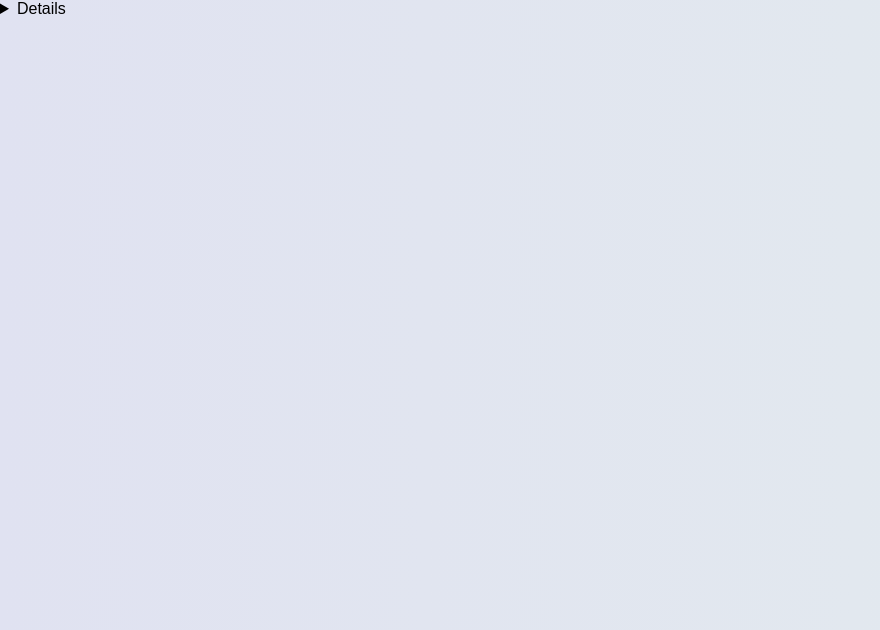
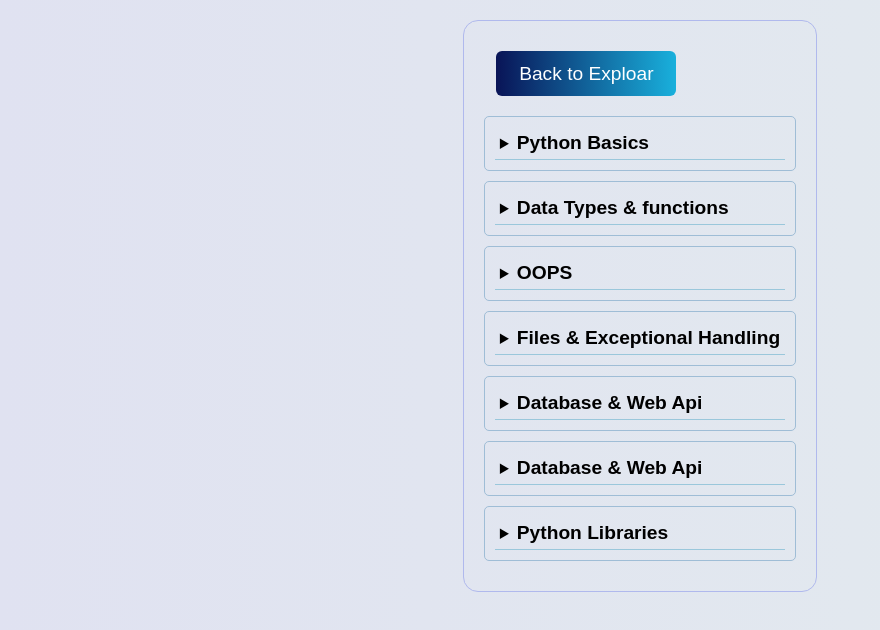
Before and after one commit to Pd12patil/exploar1, a plain HTML site: page py.html in a window 1280 px wide. Shown: the whole page, without its empty margins (0-880 px from the left). Drawn offline with Linux system fonts and the light colour scheme.

Commit message:
add for py

```diff
--- a/py.html
+++ b/py.html
@@ -6,13 +6,57 @@
     <title>Document</title>
     <link rel="stylesheet" href="exploar.css" />
     <link rel="stylesheet" href="python.css" />
+
+    <style>
+       details {
+            border: 1px solid #9fbdd6;
+            border-radius: 5px;
+            padding: 10px;
+            /* background-color: #f9f9f9; */
+            margin: 10px 0;
+        }
+
+        summary {
+            cursor: pointer;
+            font-weight: bold;
+            color: black;
+            padding: 5px;
+            border-bottom: 1px solid #9ac7db;
+            transition: background-color 0.3s ease;
+        }
+
+        summary:hover {
+            /* background-color: #e8f5e9; */
+            /* background-color: rgb(131, 130, 130); */
+            /* background-color: rgb(239, 193, 108); */
+            color: rgb(0, 13, 255);
+        }
+
+        details[open] {
+            border-color: #9ac7db;
+            /* background-color: #e8f5e9; */
+        }
+
+        details[open] summary {
+            color: black;
+        }
+
+        details p {
+            margin: 10px 0 0;
+            padding: 0;
+        }
+    </style>
 </head>
 <body>
-  <details>
-    <!-- <summary> python -->
+
     <div class="container1" style="justify-content: center;">
         <div class="container3">
-            <h2 class="heading3">Python Basics</h2>
+          <a href="index.html">
+             <!--<img src="./icon/undo.png" alt="back to home" height="25px" width="30px">--><button class="btn">Back to Exploar</button>
+          </a>
+          <details>
+            <summary>
+            <h class="heading3">Python Basics</h></summary>
             <p class="paraa">Lecture 1 : Introduction to Python</p>
             <p class="paraa">
               Lecture 2 : Python Objects, Number & Booleans, Strings.
@@ -28,8 +72,11 @@
               Lecture 8 : Break And Continue Statement And Range Function
             </p>
             <p class="paraa">Lecture 9 : python Namespace</p>
+          </details>
 
-            <h2 class="heading3">Data Types & functions</h2>
+          <details>
+            <summary>
+            <h class="heading3">Data Types & functions</h></summary>
             <p class="paraa">Lecture 1 : Basic Data Structure In Python</p>
             <p class="paraa">
                 Lecture 2 : String Object Basics
@@ -51,8 +98,11 @@
             <p class="paraa">Lecture 13 : Generator Functions</p>
             <p class="paraa">Lecture 14 : Lambda Functions</p>
             <p class="paraa">Lecture 15 : Map, Reduce, Filter Functions.</p>
+          </details>
 
-            <h2 class="heading3">OOPS</h2>
+          <details>
+            <summary>
+            <h class="heading3">OOPS</h></summary>
             <p class="paraa">Lecture 1 : OOPS Basic Concepts.</p>
             <p class="paraa">
               Lecture 2 : Creating Classes
@@ -70,9 +120,12 @@
             <p class="paraa">Lecture 9 : Class Methods And Static Methods</p>
             <p class="paraa">Lecture 10 : Special (Magic/Dunder) Methods</p>
             <p class="paraa">Lecture 11 : Property Decorators - Getters, Setters, And Deletes</p>
+          </details>
 
 
-            <h2 class="heading3">Files & Exceptional Handling</h2>
+            <details>
+              <summary>
+            <h class="heading3">Files & Exceptional Handling</h></summary>
             <p class="paraa">Lecture 1 : Working With Files</p>
             <p class="paraa">
               Lecture 2 : Reading And Writing Files
@@ -89,8 +142,10 @@
             </p>
             <p class="paraa">Lecture 9 : List Of General Use Exception</p>
             <p class="paraa">Lecture 10 : Best Practice Exception Handling</p>
-
-            <h2 class="heading3">Database & Web Api</h2>
+          </details>
+          <details>
+            <summary>
+            <h class="heading3">Database & Web Api</h></summary>
             <p class="paraa">Lecture 1 : Multithreading</p>
             <p class="paraa">
               Lecture 2 : Multiprocessing
@@ -105,8 +160,11 @@
             <p class="paraa">
               Lecture 8 : Restful Services
             </p>
+          </details>
 
-            <h2 class="heading3">Database & Web Api</h2>
+          <details>
+            <summary>
+            <h class="heading3">Database & Web Api</h></summary>
             <p class="paraa">Lecture 1 : Multithreading</p>
             <p class="paraa">
               Lecture 2 : Multiprocessing
@@ -121,8 +179,12 @@
             <p class="paraa">
               Lecture 8 : Restful Services
             </p>
+          </details>
 
-            <h2 class="heading3">Python Libraries</h2>
+          <details>
+            <summary>
+
+            <h class="heading3">Python Libraries</h></summary>
             <p class="paraa">Lecture 1 : Numpy</p>
             <p class="paraa">
               Lecture 2 : Pandas
@@ -134,11 +196,10 @@
             <p class="paraa">Lecture 5 : Plotly</p>
             <p class="paraa">Lecture 6 : Bokeh</p>
           </div>
+        </details>
 
 
 
     </div>
-  <!-- </summary> -->
-  </details>
 </body>
 </html>
--- a/python.css
+++ b/python.css
@@ -3,7 +3,7 @@
     height: auto;
     /* width: auto; */
     max-width: 550px;
-    background-image: linear-gradient(to right, rgb(201, 207, 248), rgb(200, 230, 240));
+    /* background-image: linear-gradient(to right, rgb(201, 207, 248), rgb(200, 230, 240)); */
     border: 1px solid rgb(176, 185, 237);
     border-radius: 15px;
     padding: 20px;
@@ -11,19 +11,32 @@
 }
 
 .heading3 {
-    text-align: center;
-    margin: 4% 0 10px 4%;
-    font-size: 2rem;
-    border: 1px solid rgb(147, 147, 242);
-    border-radius: 10px;
+    /* text-align: center; */
+    /* margin: 4% 0 10px 4%; */
+    font-size: 1.2rem;
+    /* border: 1px solid rgb(147, 147, 242); */
+    /* border-radius: 10px; */
      /* color: white; */
     /* background-color: rgb(32, 160, 141); */
     /* background-image: linear-gradient(to right, rgb(9, 20, 87), rgb(25, 176, 220)); */
-    background-image: linear-gradient(to right, rgb(141, 155, 241), rgb(139, 220, 245));
+    /* background-image: linear-gradient(to right, rgb(141, 155, 241), rgb(139, 220, 245));
     color: black;
+    cursor: pointer; */
 }
+
 
 .paraa {
     margin: 4% 0 10px 4%;
     font-size: 1.1rem;
 }
+
+
+.btn:hover{
+    /* color: aqua; */
+    background-image: black;
+        background-image: linear-gradient(to right, rgb(67, 160, 221), rgb(139, 220, 245));
+        color: black;
+        border-radius: 50px 0 50px 0px;
+
+
+}
```
Also changed, not shown: exploar.css (+3 -4 lines), icon/undo.png (added), 1 other file.
